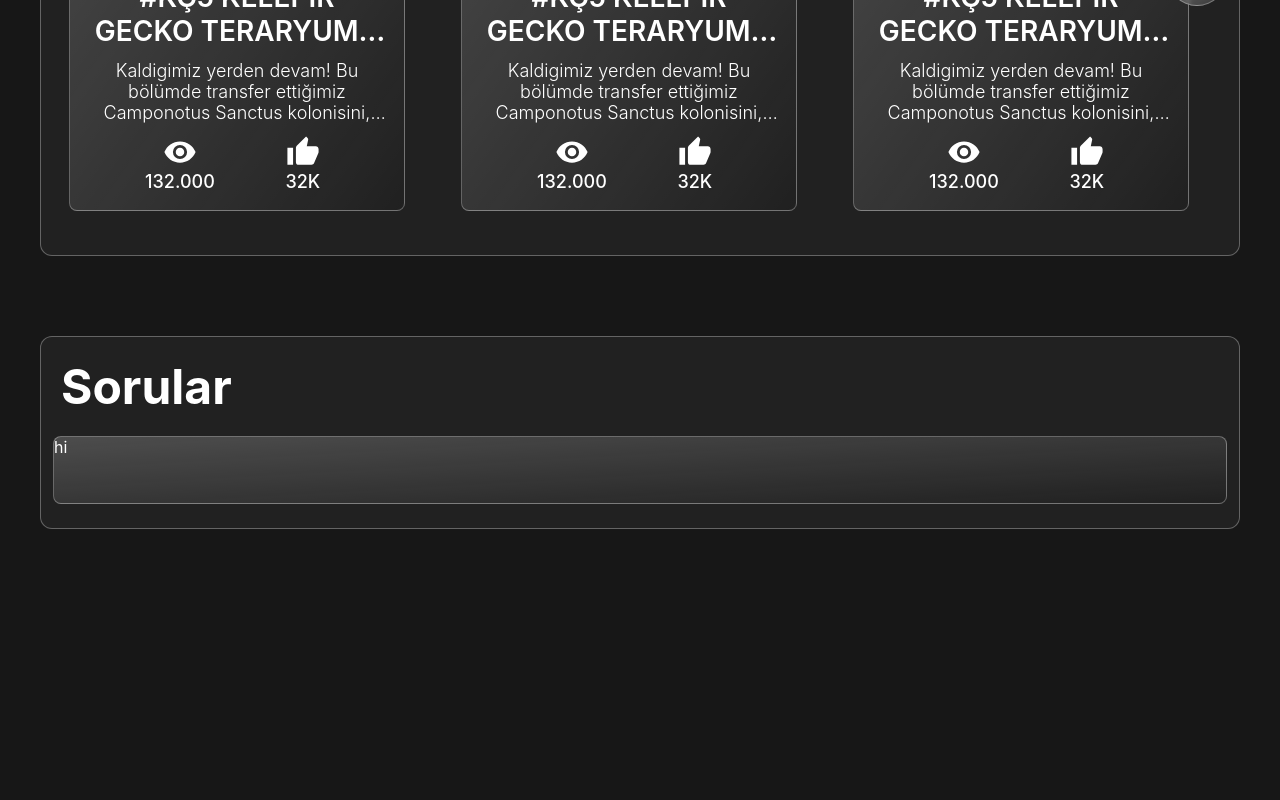
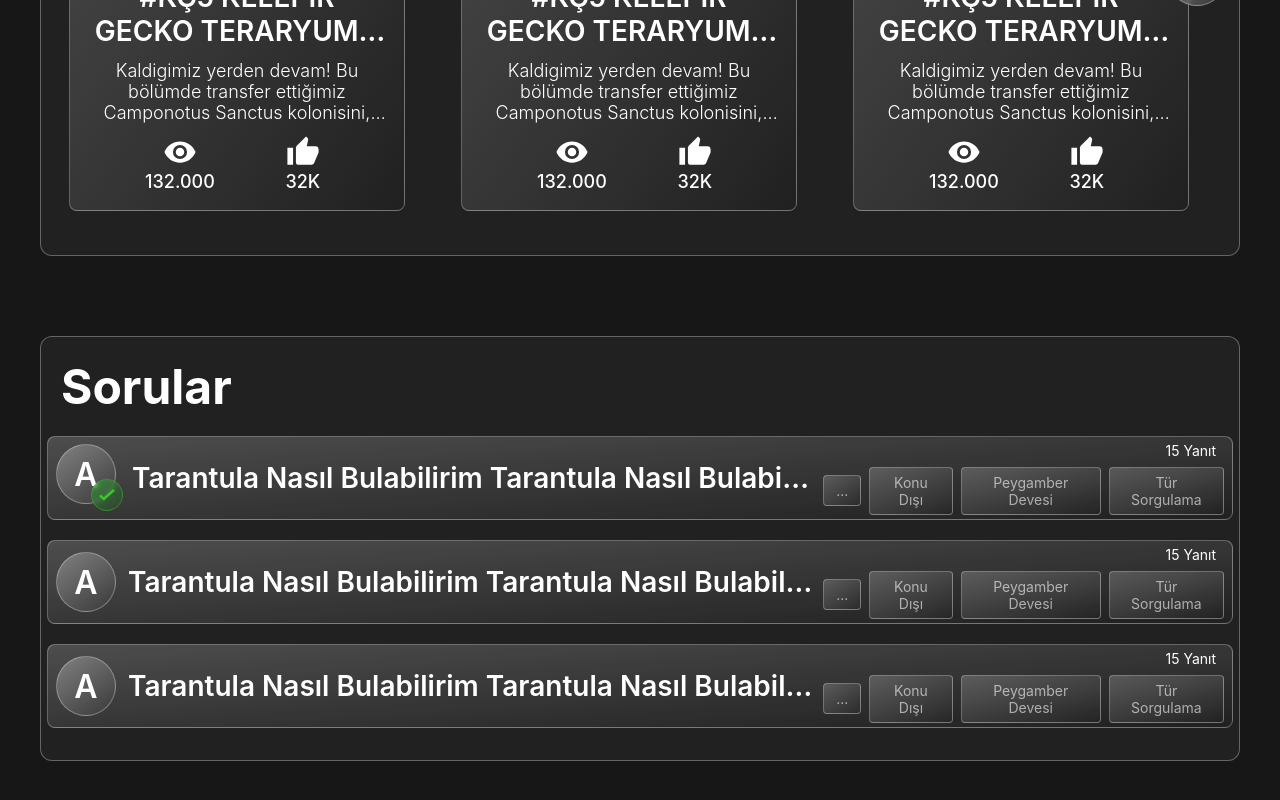
Before and after one commit to Cugatay/karincacik, a Next.js app: page / in a window 1280 px wide. Shown: the part 886-1686 px from the top of the page. Before the commit the page ends 1535 px from the top, so only its background shows below. Built offline with nearby package versions, Linux system fonts and the light colour scheme.

Commit message:
question item basics (without animations) and videos container animation fixes

```diff
--- a/components/Content.tsx
+++ b/components/Content.tsx
@@ -19,7 +19,7 @@ export default function Content({ children, title, scrollable }: Props) {
   const handleScrollRight = () => {
     scrollableRef?.current?.scrollBy({
       top: 0,
-      left: 400,
+      left: 2000,
       behavior: 'smooth',
     });
   };
@@ -44,7 +44,7 @@ export default function Content({ children, title, scrollable }: Props) {
 
       <div
         ref={scrollableRef}
-        className={clsx(styles.itemContainer, scrollable && styles.scrollable)}
+        className={clsx(styles.itemContainer, scrollable && !isMobile && styles.scrollable)}
       >
         {children}
       </div>
--- a/components/QuestionItem.tsx
+++ b/components/QuestionItem.tsx
@@ -1,3 +1,4 @@
+import clsx from 'clsx';
 import React from 'react';
 import styles from '../styles/components/QuestionItem.module.scss';
 
@@ -13,7 +14,7 @@ import styles from '../styles/components/QuestionItem.module.scss';
 // -------------------------
 // Formikaryum
 // Tür Sorgulama
-// Karınca Rehberi
+// Karınca
 // Peygamber Devesi
 // Tarantula
 // Yılan
@@ -24,10 +25,43 @@ import styles from '../styles/components/QuestionItem.module.scss';
 // Konu Dışı
 // -------------------------
 
-export default function QuestionItem() {
+interface Props {
+  answered?: boolean;
+}
+
+export default function QuestionItem({ answered }: Props) {
   return (
     <div className={styles.container}>
-      <div>hi</div>
+      <div className={styles.left}>
+        <div className={clsx(styles.avatar, answered && styles.answeredAvatar)}>
+          <p>A</p>
+
+          <div className={styles.answered}>
+            <img alt="cevaplandı" src="/icons/done.svg" />
+          </div>
+        </div>
+
+        <div className={styles.title}>
+          Tarantula Nasıl Bulabilirim
+          Tarantula Nasıl Bulabilirim Tarantula
+          Nasıl Bulabilirim Tarantula Nasıl Bulabilirim Tarantula Nasıl Bulabilirim
+        </div>
+      </div>
+
+      <div className={styles.right}>
+        <div className={styles.answerCount}>15 Yanıt</div>
+
+        <div className={styles.issues}>
+          <div className={styles.tag}>...</div>
+          <div className={styles.tag}>Konu Dışı</div>
+          <div className={styles.tag}>Peygamber Devesi</div>
+          <div className={styles.tag}>Tür Sorgulama</div>
+        </div>
+      </div>
     </div>
   );
 }
+
+QuestionItem.defaultProps = {
+  answered: false,
+};
--- a/pages/index.tsx
+++ b/pages/index.tsx
@@ -38,10 +38,7 @@ export default function Home() {
         </Content>
 
         <Content scrollable title="Videolar">
-          <div style={{
-            display: 'flex', justifyContent: isMobile ? 'center' : 'space-between', width: '100%',
-          }}
-          >
+          <>
             <Video />
 
             {
@@ -56,11 +53,13 @@ export default function Home() {
               </>
               )
             }
-          </div>
+          </>
         </Content>
 
         <Content title="Sorular">
-          <div style={{ padding: '0 12px', width: '100%' }}>
+          <div style={{ width: '100%' }}>
+            <QuestionItem answered />
+            <QuestionItem />
             <QuestionItem />
           </div>
         </Content>
--- a/styles/components/Content.module.scss
+++ b/styles/components/Content.module.scss
@@ -31,6 +31,7 @@
         @media only screen and (min-width: $tablet) {
             display: flex;
             flex-wrap: wrap;
+
         }
         display: block;
         flex-wrap: unset;
@@ -38,7 +39,12 @@
     }
 
     .scrollable {
+        display: flex;
+        width: 100%;
+        flex-wrap: nowrap;
+
         overflow: scroll;
+
         &::-webkit-scrollbar {
             display: none;
         }
@@ -82,6 +88,7 @@
 
     .scrolledArrow {
         opacity: 0;
+        transform: scale(0.5) !important;
         pointer-events: none;
     }
 }
--- a/styles/components/QuestionItem.module.scss
+++ b/styles/components/QuestionItem.module.scss
@@ -1,8 +1,153 @@
+@import '../variables';
+
 .container {
-    width: 100%;
+    width: 96%;
     height: 68px;
-    margin-bottom: 12px;
     background: linear-gradient(to bottom right, rgba(255, 255, 255, 0.2) 0%, rgba(255, 255, 255, 0) 100%);
     border: 0.5px solid rgba(255, 255, 255, 0.3);
     border-radius: 8px;
+    display: flex;
+    align-items: center;
+    padding: 0 8px;
+    margin: 0 2% 12px 2%;
+    justify-content: space-between;
+
+    .left {
+        width: 100%;
+        display: flex;
+        align-items: center;
+
+        .avatar {
+            min-width: 48px;
+            height: 48px;
+            background: linear-gradient(to bottom right, rgba(255, 255, 255, 0.3) 0%, rgba(255, 255, 255, 0) 100%);
+            border-radius: 50%;
+            border: 0.5px solid rgba(255, 255, 255, 0.3);
+            display: flex;
+            align-items: center;
+            justify-content: center;
+            position: relative;
+
+            p {
+                margin: 0;
+                padding: 0;
+                font-size: 26px;
+                font-weight: 600;
+            }
+
+            .answered {
+                display: none;
+            }
+        }
+
+        .answeredAvatar {
+            margin-top: -8px;
+            margin-right: 4px;
+
+            .answered {
+                width: 28px;
+                height: 28px;
+                position: absolute;
+                background: linear-gradient(to bottom right, rgba(0, 250, 10, 0.3) 0%, rgba(0, 250, 10, 0.05) 100%);
+                border-radius: 50%;
+                border: 1px solid rgba(58, 201, 35, 0.4);
+                backdrop-filter: blur(2px);
+                display: flex;
+                justify-content: center;
+                align-items: center;
+                // left: 70%;
+                // top: 70%;
+                right: -8px;
+                bottom: -8px;
+
+                img {
+                    width: 14px;
+                    height: 10.5px;
+                }
+            }
+        }
+
+        .title {
+            margin-left: 8px;
+            font-size: 24px;
+            font-weight: 600;
+            white-space: nowrap;
+            overflow: hidden;
+            text-overflow: ellipsis;
+        }
+    }
+
+    .right {
+        display: none;
+    }
+
+
+    @media only screen and (min-width: $tablet) {
+        width: 99%;
+        margin: 0 0.5% 20px 0.5%;
+        height: 84px;
+
+        .left {
+            max-width: 65%;
+            flex: 1;
+
+            .avatar {
+                min-width: 60px;
+                height: 60px;
+
+                p {
+                    font-size: 32px;
+                }
+            }
+
+            .answeredAvatar {
+                .answered {
+                    width: 32px;
+                    height: 32px;
+
+                    img {
+                        width: 16px;
+                        height: 12.5px;
+                    }
+                }
+            }
+
+            .title {
+                font-size: 28px;
+                margin-left: 12px;
+                width: 100%;
+            }
+        }
+
+        .right {
+            display: block;
+            text-align: right;
+
+            .answerCount {
+                font-size: 14px;
+                margin-bottom: 8px;
+                margin-right: 8px;
+            }
+
+            .issues {
+                display: flex;
+                align-items: center;
+
+                .tag {
+                    display: flex;
+                    height: max-content;
+                    justify-content: center;
+                    align-items: center;
+                    text-align: center;
+                    padding: 6px 12px;
+                    border-radius: 4px;
+                    background: linear-gradient(to bottom right, rgba(255, 255, 255, 0.2) 0%, rgba(255, 255, 255, 0) 100%);
+                    border: 0.5px solid rgba(255, 255, 255, 0.3);
+                    color: rgba(255, 255, 255, 0.6);
+                    margin-left: 8px;
+                    font-size: 14px;
+                }
+            }
+        }
+    }
 }
--- a/styles/components/Video.module.scss
+++ b/styles/components/Video.module.scss
@@ -2,7 +2,7 @@
 
 .container {
     max-width: 336px;
-    margin: 0 28px;
+    margin: 0 auto;
     background: linear-gradient(to bottom right, rgba(255, 255, 255, 0.2) 0%, rgba(255, 255, 255, 0) 100%);
     border: 0.5px solid rgba(255, 255, 255, 0.3);
     border-radius: 8px;
@@ -111,7 +111,7 @@
     @media only screen and (min-width: $tablet) {
         width: 336px;
         height: 476px;
-        margin-bottom: 32px;
+        margin: 0 28px 32px 28px;
 
         .top {
             .thumbnail {
```
Also changed, not shown: public/icons/done.svg (added).
